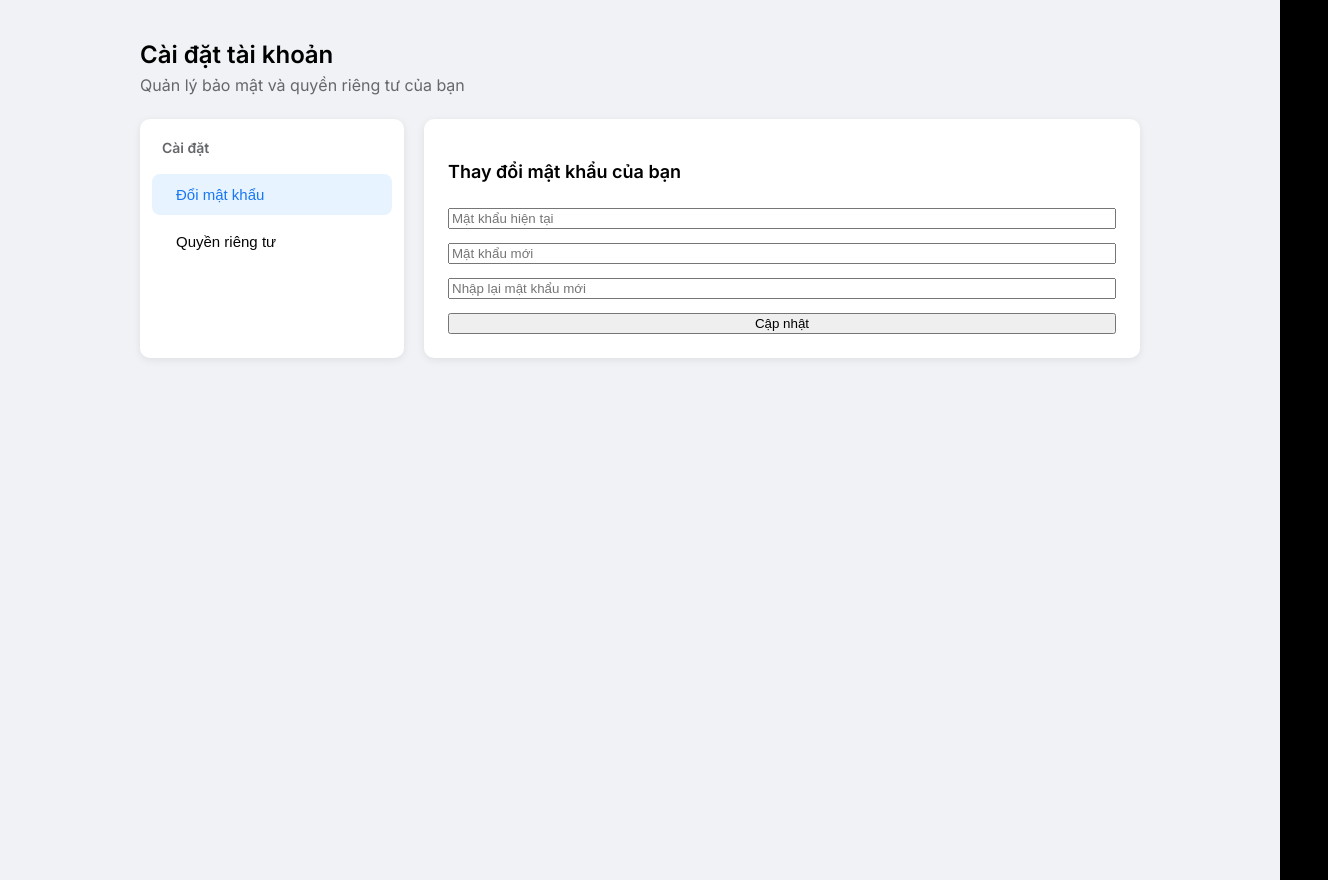
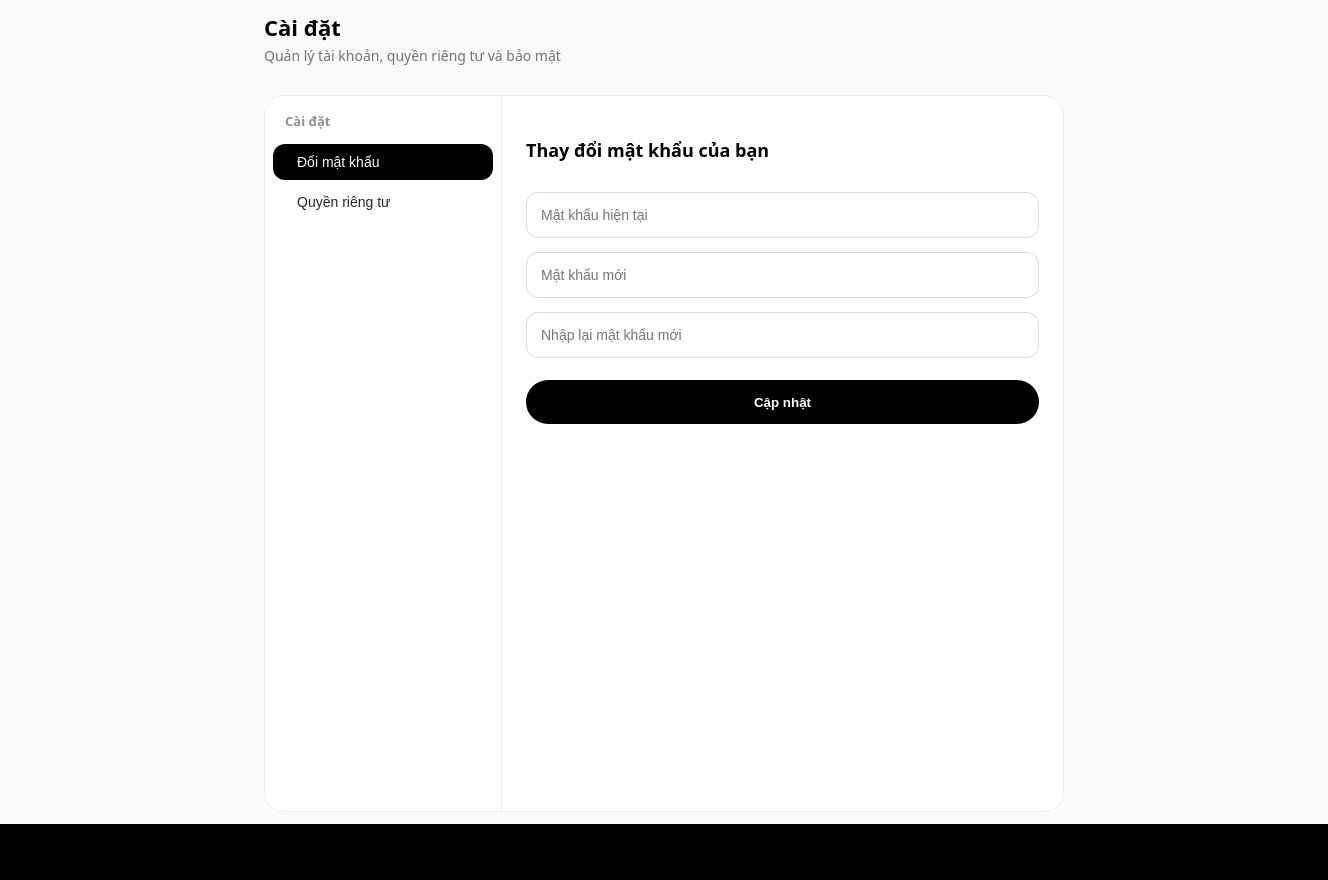
Before and after one commit to DangDacTu/Universe-social-network, a React app in the folder social-network/frontend/: page /settings in a window 1280 px wide. Shown: the whole page, 1328 px wide, since content can reach past the window. After the commit the page ends 824 px from the top, so only its background shows below. Built offline with nearby package versions, Linux system fonts and the light colour scheme; sample sign-in values are in the browser's storage; the HTML template or start-up script is replaced by a standard one.

Commit message:
update css for setting

```diff
--- a/social-network/frontend/src/pages/user/Setting.jsx
+++ b/social-network/frontend/src/pages/user/Setting.jsx
@@ -1,6 +1,6 @@
 /**
- * @file Setting.jsx
- * Trang cài đặt người dùng
+ * @file Settings.jsx
+ * Trang cài đặt người dùng (Threads style)
  */
 import { useState } from "react";
 import SettingsMenu from "../../components/Settings/SettingsMenu";
@@ -17,18 +17,21 @@ export default function Settings() {
 
                 {/* Header */}
                 <div className="settings-header">
-                    <h2 className="setting-title">Cài đặt tài khoản</h2>
-                    <p>Quản lý bảo mật và quyền riêng tư của bạn</p>
+                    <h2 className="setting-title">Cài đặt</h2>
+                    <p>Quản lý tài khoản, quyền riêng tư và bảo mật</p>
                 </div>
 
+                {/* Khung chính */}
+                <div className="settings-frame">
                     <div className="settings-body">
-                    {/* Menu bên trái */}
+
+                        {/* Menu trái */}
                         <SettingsMenu
                             activeTab={activeTab}
                             setActiveTab={setActiveTab}
                         />
 
-                    {/* Nội dung bên phải */}
+                        {/* Nội dung phải */}
                         <div className="settings-content">
                             {activeTab === "password" && (
                                 <div className="settings-card">
@@ -42,6 +45,8 @@ export default function Settings() {
                                 </div>
                             )}
                         </div>
+
+                    </div>
                 </div>
 
             </div>
--- a/social-network/frontend/src/pages/user/Settings.css
+++ b/social-network/frontend/src/pages/user/Settings.css
@@ -1,138 +1,204 @@
-/* Toàn trang */
+/* =======================
+   TOÀN TRANG
+======================= */
 .settings-wrapper {
-    min-height: 100vh;
-    background: #f0f2f5;
+    height: 100vh;
+    width: 100%;
+    background: #fafafa;
     display: flex;
     justify-content: center;
-    padding: 40px 16px;
+    padding: 12px 24px;
+    font-family: system-ui, -apple-system, BlinkMacSystemFont, sans-serif;
 }
 
-/* Khung chính */
+/* =======================
+   CONTAINER
+======================= */
 .settings-container {
     width: 100%;
-    max-width: 1000px;
+    max-width: 800px;
+    display: flex;
+    flex-direction: column;
+    height: 100%;
 }
 
-/* Header */
+/* =======================
+   HEADER
+======================= */
 .settings-header {
-    margin-bottom: 24px;
+    margin-bottom: 16px;
 }
 
-.settings-header h2 {
+.setting-title {
+    font-size: 22px;
+    font-weight: 600;
+    color: #000;
     margin: 0;
-    font-size: 24px;
 }
 
 .settings-header p {
-    margin-top: 6px;
-    color: #65676b;
+    margin-top: 4px;
+    font-size: 14px;
+    color: #737373;
 }
 
-/* Body */
+/* =======================
+   KHUNG TRẮNG LỚN (Threads)
+======================= */
+.settings-frame {
+    background: #fff;
+    border-radius: 20px;
+    border: 1px solid #ededed;
+
+    overflow: hidden;
+
+    flex: 1;
+    display: flex;
+}
+
+/* =======================
+   BODY
+======================= */
 .settings-body {
     display: flex;
-    gap: 20px;
+    width: 100%;
+    height: 100%;
 }
 
-/* Nội dung */
+/* =======================
+   MENU TRÁI
+======================= */
+.settings-menu {
+    width: 220px;
+    background: #fff;
+    padding: 8px;
+    border-right: 1px solid #ededed;
+    display: flex;
+    flex-direction: column;
+    gap: 4px;
+}
+
+.settings-menu-title {
+    font-size: 13px;
+    font-weight: 600;
+    color: #8e8e8e;
+    margin: 8px 12px 10px;
+}
+
+/* ITEM */
+.settings-menu-item {
+    display: flex;
+    align-items: center;
+    gap: 10px;
+    padding: 10px 14px;
+    border-radius: 12px;
+    background: transparent;
+    border: none;
+    cursor: pointer;
+    font-size: 14px;
+    font-weight: 500;
+    color: #262626;
+    text-align: left;
+    transition: background 0.15s ease, color 0.15s ease;
+}
+
+.settings-menu-item:hover {
+    background: #f2f2f2;
+}
+
+.settings-menu-item.active {
+    background: #000;
+    color: #fff;
+}
+
+.settings-menu-item .icon {
+    font-size: 17px;
+}
+
+/* =======================
+   CONTENT PHẢI
+======================= */
 .settings-content {
     flex: 1;
+    padding: 24px;
+    overflow-y: auto;
 }
 
-/* Card */
+/* =======================
+   CARD
+======================= */
 .settings-card {
     background: #fff;
-    border-radius: 10px;
-    padding: 24px;
-    box-shadow: 0 2px 8px rgba(0, 0, 0, 0.08);
+    border-radius: 16px;
 }
 
-/* Responsive */
+/* =======================
+   TITLE TRONG CARD
+======================= */
+.change-password-title,
+.privacy-title {
+    font-size: 18px;
+    font-weight: 600;
+    color: #000;
+    margin-bottom: 16px;
+}
+
+/* =======================
+   FORM
+======================= */
+.settings-form {
+    display: flex;
+    flex-direction: column;
+    gap: 14px;
+}
+
+.settings-form label {
+    font-size: 13px;
+    color: #737373;
+}
+
+.settings-form input {
+    height: 44px;
+    padding: 0 14px;
+    border-radius: 12px;
+    border: 1px solid #dbdbdb;
+    font-size: 14px;
+    outline: none;
+}
+
+.settings-form input:focus {
+    border-color: #000;
+}
+
+.settings-form button {
+    margin-top: 8px;
+    height: 44px;
+    border-radius: 999px;
+    border: none;
+    background: #000;
+    color: #fff;
+    font-weight: 600;
+    cursor: pointer;
+}
+
+.settings-form button:disabled {
+    opacity: 0.5;
+    cursor: not-allowed;
+}
+
+/* =======================
+   RESPONSIVE
+======================= */
 @media (max-width: 768px) {
     .settings-body {
         flex-direction: column;
     }
-}
 
-.settings-menu {
-    width: 240px;
-    background: #fff;
-    border-radius: 10px;
-    padding: 12px;
-    box-shadow: 0 2px 8px rgba(0, 0, 0, 0.08);
-    display: flex;
-    flex-direction: column;
-    gap: 6px;
-}
-
-.settings-menu-title {
-    font-size: 14px;
-    font-weight: 600;
-    color: #65676b;
-    margin: 8px 10px 12px;
-}
-
-/* Item */
-.settings-menu-item {
-    display: flex;
-    align-items: center;
-    gap: 10px;
-    padding: 12px 14px;
-    border-radius: 8px;
-    background: none;
-    border: none;
-    cursor: pointer;
-    font-size: 15px;
-    font-weight: 500;
-    color: #050505;
-    text-align: left;
-    transition: background 0.2s;
-}
-
-.settings-menu-item:hover {
-    background: #f0f2f5;
-}
-
-.settings-menu-item.active {
-    background: #e7f3ff;
-    color: #1877f2;
-}
-
-.settings-menu-item .icon {
-    font-size: 18px;
-}
-
-
-
-.change-password-title {
-    color: #000;
-    /* Đen */
-    font-size: 18px;
-    font-weight: 600;
-    margin-bottom: 12px;
-}
-
-.privacy-title {
-    color: #000;
-    /* Đen */
-    font-size: 18px;
-    font-weight: 600;
-    margin-bottom: 12px;
-}
-
-.setting-title {
-    color: #000;
-    /* Đen */
-    font-size: 24px;
-    font-weight: 600;
-    margin-bottom: 12px;
-}
-
-/* Mobile */
-@media (max-width: 768px) {
     .settings-menu {
         width: 100%;
         flex-direction: row;
+        border-right: none;
+        border-bottom: 1px solid #ededed;
     }
 
     .settings-menu-title {
@@ -140,7 +206,7 @@
     }
 
     .settings-menu-item {
+        flex: 1;
         justify-content: center;
-        flex: 1;
     }
 }
```
Lines whose indentation alone changed are shown as unchanged.
